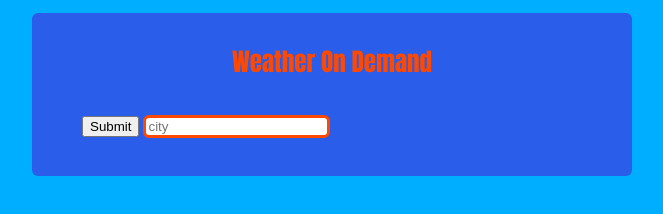
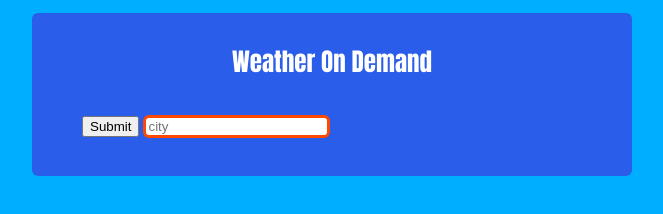
Before and after one commit to ChrisMNorCal/ChrisMNorCal.github.io, a plain HTML site: page Wapp.html in a window 1280 px wide. Shown: the whole page, without its empty margins (308-971 px from the left). Drawn offline with Linux system fonts and the light colour scheme.

Commit message:
Merge branch 'main' of https://github.com/ChrisMNorCal/WeatherApp

```diff
--- a/Wapp.css
+++ b/Wapp.css
@@ -8,7 +8,7 @@ body {
     font-family:Impact, Haettenschweiler, 'Arial Narrow Bold', sans-serif ;
     text-align: center ;
     padding-bottom: 10px ;
-    color: rgb(255, 72, 0) ;
+    color: rgb(255, 255, 255);
 }
 .inner {
     width: 80%;
```
